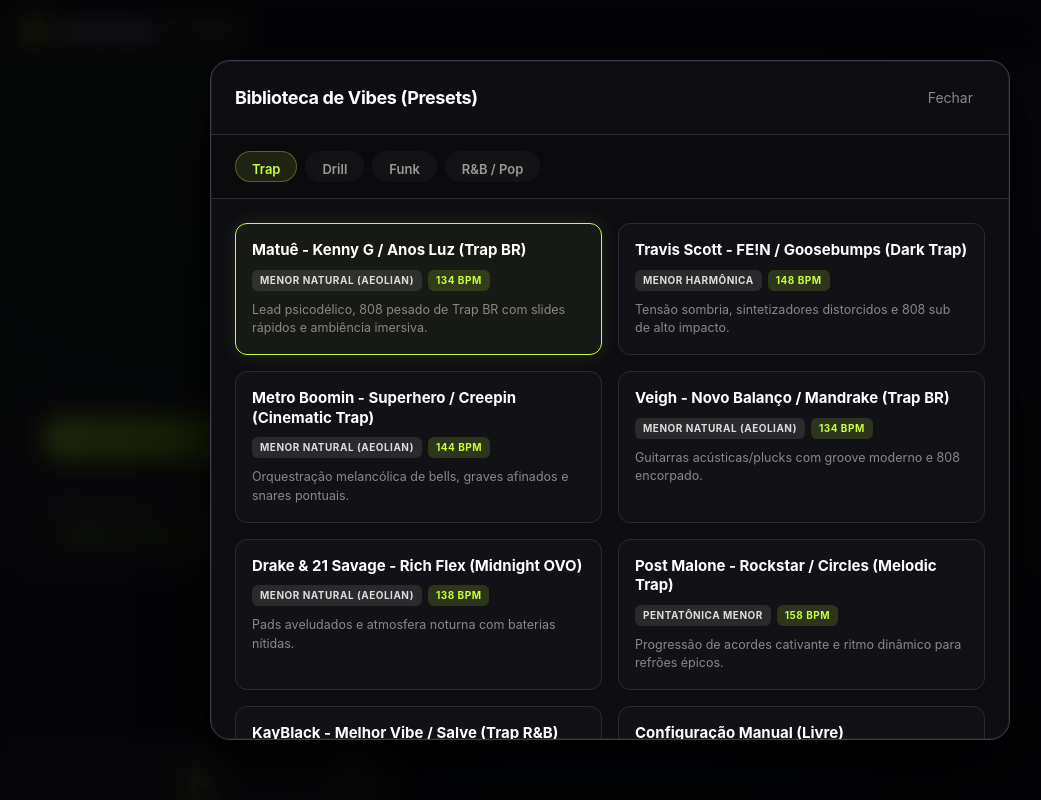
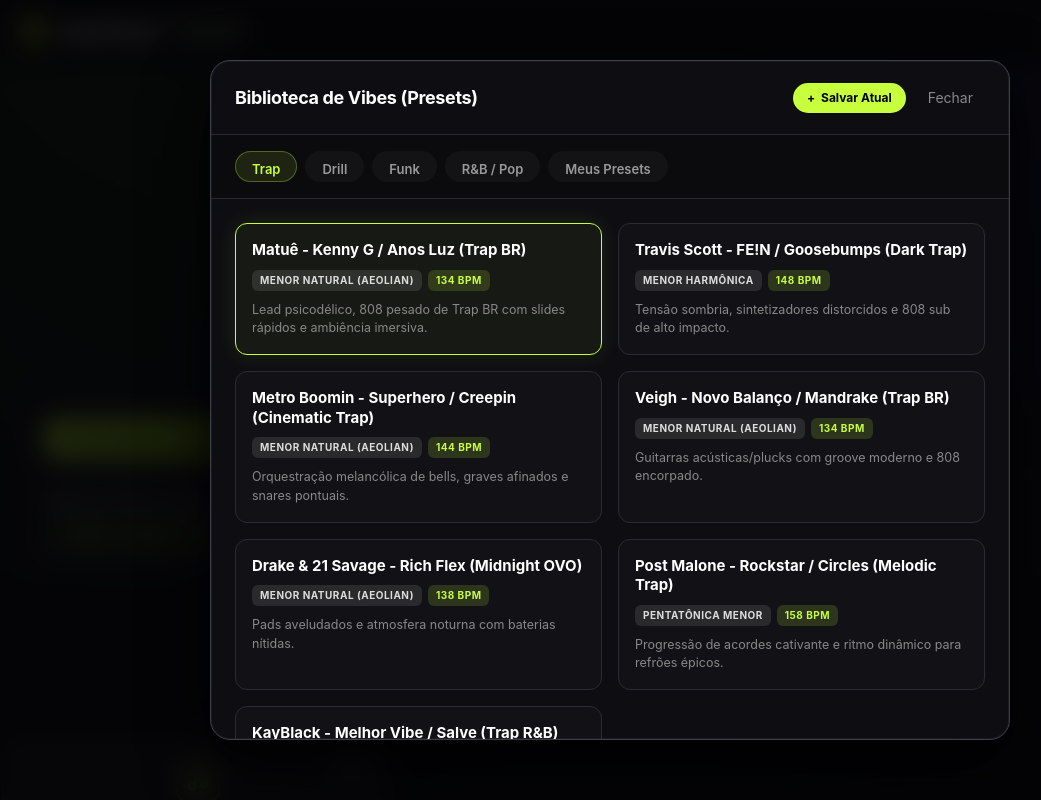
Before and after one commit to srGabrielx/AutoTunelPro, a Next.js app: page / in a window 1280 px wide. Both pictures are taken after a click on the button "1. Matuê - Kenny G / Anos Luz (Trap BR)". Shown: the top 800 px of the page, without its empty margins (30-1071 px from the left). Built offline with nearby package versions, Linux system fonts and the light colour scheme.

Commit message:
feat(presets): remove legacy duplicate presets, add '+ Salvar Atual' preset button and 'Meus Presets' tab with localStorage

```diff
--- a/app/globals.css
+++ b/app/globals.css
@@ -67,6 +67,32 @@
   letter-spacing: -0.02em;
 }
 
+.preset-modal-header-actions {
+  display: flex;
+  align-items: center;
+  gap: 10px;
+}
+
+.save-preset-btn {
+  background: var(--acid);
+  color: #000;
+  border: none;
+  font-size: 12px;
+  font-weight: 700;
+  padding: 6px 14px;
+  border-radius: 20px;
+  cursor: pointer;
+  display: flex;
+  align-items: center;
+  gap: 6px;
+  transition: all 0.2s;
+}
+
+.save-preset-btn:hover {
+  background: #d6ff5c;
+  transform: translateY(-1px);
+}
+
 .close-btn {
   background: transparent;
   border: none;
@@ -81,6 +107,24 @@
 .close-btn:hover {
   background: rgba(255, 255, 255, 0.05);
   color: #fff;
+}
+
+.delete-user-preset-btn {
+  background: transparent;
+  border: none;
+  color: #ff4d4d;
+  font-size: 11px;
+  font-weight: 700;
+  cursor: pointer;
+  padding: 2px 6px;
+  border-radius: 4px;
+  margin-top: 4px;
+  align-self: flex-start;
+  transition: background 0.2s;
+}
+
+.delete-user-preset-btn:hover {
+  background: rgba(255, 77, 77, 0.15);
 }
 
 .preset-tabs {
--- a/components/BeatStudio.tsx
+++ b/components/BeatStudio.tsx
@@ -17,7 +17,7 @@
 } from "../lib/music/types";
 import { downloadMidiBlob } from "../lib/export/midi";
 import { downloadWavBlob } from "../lib/export/wav";
-import { ARTIST_PRESETS, KEYS, SCALES } from "../lib/music/styles";
+import { ARTIST_PRESETS, KEYS, SCALES, type ArtistPresetConfig } from "../lib/music/styles";
 import {
   WorkerErrorResponse,
   WorkerSuccessResponse,
@@ -508,6 +508,17 @@
   // Preset Browser Modal State
   const [isPresetBrowserOpen, setIsPresetBrowserOpen] = useState(false);
   const [presetCategory, setPresetCategory] = useState<string>("Trap");
+  const [userPresets, setUserPresets] = useState<Record<string, ArtistPresetConfig>>(() => {
+    if (typeof window !== "undefined") {
+      try {
+        const saved = localStorage.getItem("autotunel_user_presets");
+        return saved ? JSON.parse(saved) : {};
+      } catch {
+        return {};
+      }
+    }
+    return {};
+  });
 
   // Draggable FAB state
   const [fabPos, setFabPos] = useState<{ x: number; y: number } | null>(null);
@@ -1986,30 +1997,109 @@
           <div className="preset-modal" onClick={(e) => e.stopPropagation()}>
             <div className="preset-modal-header">
               <h2>Biblioteca de Vibes (Presets)</h2>
+              <div className="preset-modal-header-actions">
+                <button
+                  className="save-preset-btn"
+                  onClick={() => {
+                    const name = prompt("Nome do seu Preset:", `Meu Preset ${Object.keys(userPresets).length + 1}`);
+                    if (!name || !name.trim()) return;
+                    const id = `user-${Date.now()}`;
+                    const newConfig: ArtistPresetConfig = {
+                      label: name.trim(),
+                      artist: "Produtor",
+                      songRef: `${key} ${globalScale} · ${bpm} BPM`,
+                      key,
+                      scale: globalScale,
+                      bpm,
+                      style: bassStyle,
+                      complexity,
+                      description: `Preset personalizado criado por você (${melodyLayers.length} camadas).`,
+                      preferredSynths: melodyLayers.map((l) => l.synthType),
+                    };
+                    const updated = { ...userPresets, [id]: newConfig };
+                    setUserPresets(updated);
+                    if (typeof window !== "undefined") {
+                      localStorage.setItem("autotunel_user_presets", JSON.stringify(updated));
+                    }
+                    setPresetCategory("Meus Presets");
+                  }}
+                >
+                  <span>+</span> Salvar Atual
+                </button>
                 <button className="close-btn" onClick={() => setIsPresetBrowserOpen(false)}>
                   Fechar
                 </button>
               </div>
+            </div>
 
             <div className="preset-tabs">
-              {["Trap", "Drill", "Funk", "R&B / Pop"].map(tab => (
+              {["Trap", "Drill", "Funk", "R&B / Pop", "Meus Presets"].map((tab) => (
                 <button
                   key={tab}
                   className={`preset-tab ${presetCategory === tab ? "active" : ""}`}
                   onClick={() => setPresetCategory(tab)}
                 >
-                  {tab}
+                  {tab} {tab === "Meus Presets" && Object.keys(userPresets).length > 0 && `(${Object.keys(userPresets).length})`}
                 </button>
               ))}
             </div>
 
             <div className="preset-grid">
-              {Object.entries(ARTIST_PRESETS)
+              {presetCategory === "Meus Presets" ? (
+                Object.keys(userPresets).length === 0 ? (
+                  <div style={{ gridColumn: "1 / -1", textAlign: "center", padding: "40px 20px", color: "#888" }}>
+                    Nenhum preset salvo ainda. Clique no botão <b>+ Salvar Atual</b> acima para salvar a vibe e timbres que você acabou de criar!
+                  </div>
+                ) : (
+                  Object.entries(userPresets).map(([id, info]) => (
+                    <div
+                      key={id}
+                      className={`preset-card ${artistPreset === id ? "active" : ""}`}
+                      style={{ position: "relative" }}
+                      onClick={() => {
+                        setKey(info.key);
+                        setGlobalScale(info.scale);
+                        setBpm(info.bpm);
+                        setBpmInput(String(info.bpm));
+                        setComplexity(info.complexity);
+                        setBassStyle(info.style);
+                        setDrumStyle(info.style);
+                        setIsPresetBrowserOpen(false);
+                      }}
+                    >
+                      <div className="preset-card-title">{info.label}</div>
+                      <div className="preset-card-tags">
+                        <span className="tag scale">{SCALES[info.scale]?.label || info.scale}</span>
+                        <span className="tag bpm">{info.bpm} BPM</span>
+                      </div>
+                      <div className="preset-card-desc">{info.description}</div>
+                      <button
+                        className="delete-user-preset-btn"
+                        onClick={(e) => {
+                          e.stopPropagation();
+                          if (confirm(`Excluir o preset "${info.label}"?`)) {
+                            const copy = { ...userPresets };
+                            delete copy[id];
+                            setUserPresets(copy);
+                            if (typeof window !== "undefined") {
+                              localStorage.setItem("autotunel_user_presets", JSON.stringify(copy));
+                            }
+                          }
+                        }}
+                      >
+                        🗑️ Excluir
+                      </button>
+                    </div>
+                  ))
+                )
+              ) : (
+                Object.entries(ARTIST_PRESETS)
                   .filter(([id, info]) => {
+                    if (id === "custom") return false;
                     if (presetCategory === "Trap") return info.style.includes("trap") && !info.style.includes("uk");
                     if (presetCategory === "Drill") return info.style.includes("uk") || info.label.toLowerCase().includes("drill");
                     if (presetCategory === "Funk") return info.style.includes("funk");
-                  if (presetCategory === "R&B / Pop") return info.style.includes("rnb") || info.style.includes("pop") || id === "custom";
+                    if (presetCategory === "R&B / Pop") return info.style.includes("rnb") || info.style.includes("pop") || info.style.includes("amapiano");
                     return true;
                   })
                   .map(([id, info]) => (
@@ -2028,7 +2118,8 @@
                       </div>
                       <div className="preset-card-desc">{info.description}</div>
                     </button>
-                ))}
+                  ))
+              )}
             </div>
           </div>
         </div>
--- a/lib/music/styles.ts
+++ b/lib/music/styles.ts
@@ -223,117 +223,6 @@
     complexity: 3,
     description: "Ajuste livre de tom, BPM e estilo.",
   },
-  // Legacy aliases mapped
-  "matue-trapbr": {
-    label: "1. Matuê - Kenny G / Anos Luz (Trap BR)",
-    artist: "Matuê",
-    songRef: "Kenny G · Anos Luz",
-    key: "A",
-    scale: "pentatonic-minor",
-    bpm: 130,
-    style: "trap-br",
-    complexity: 3,
-    description: "Lead psicodélico expressivo e 808 com slides.",
-  },
-  "travis-sicko": {
-    label: "2. Travis Scott - FE!N / Goosebumps (Dark Trap)",
-    artist: "Travis Scott",
-    songRef: "FE!N · Goosebumps",
-    key: "F#",
-    scale: "harmonic-minor",
-    bpm: 148,
-    style: "trap-usa",
-    complexity: 4,
-    description: "Tensão sombria e synths distorcidos.",
-  },
-  "drake-night": {
-    label: "6. Drake & 21 Savage - Rich Flex (Midnight OVO)",
-    artist: "Drake",
-    songRef: "Rich Flex · Knife Talk",
-    key: "E",
-    scale: "natural-minor",
-    bpm: 138,
-    style: "trap-usa",
-    complexity: 3,
-    description: "Pads aveludados e atmosfera noturna.",
-  },
-  "metro-cinematic": {
-    label: "4. Metro Boomin - Superhero (Cinematic Trap)",
-    artist: "Metro Boomin",
-    songRef: "Superhero · Creepin",
-    key: "D",
-    scale: "natural-minor",
-    bpm: 144,
-    style: "trap-usa",
-    complexity: 4,
-    description: "Orquestração melancólica de bells.",
-  },
-  "post-rockstar": {
-    label: "10. Post Malone - Rockstar (Melodic Trap)",
-    artist: "Post Malone",
-    songRef: "Rockstar · Circles",
-    key: "G",
-    scale: "pentatonic-minor",
-    bpm: 158,
-    style: "trap-usa",
-    complexity: 3,
-    description: "Progressão de acordes cativante.",
-  },
-  "funk-mandelao": {
-    label: "7. MC Hariel - Mandelão (Funk SP)",
-    artist: "MC Hariel",
-    songRef: "Ilusão · Mandelão",
-    key: "F",
-    scale: "pentatonic-minor",
-    bpm: 130,
-    style: "funk",
-    complexity: 3,
-    description: "Tamborzão reto com caixas sincopadas.",
-  },
-  "akon-lonely": {
-    label: "Akon Vibe (Smack That / Lonely)",
-    artist: "Akon",
-    songRef: "Smack That · Lonely",
-    key: "C#",
-    scale: "natural-minor",
-    bpm: 128,
-    style: "hip-hop",
-    complexity: 3,
-    description: "Melodia emotiva com hook marcante.",
-  },
-  "reggae-bob": {
-    label: "Reggae Roots (Bob Marley)",
-    artist: "Bob Marley",
-    songRef: "Is This Love · Jamming",
-    key: "A",
-    scale: "natural-minor",
-    bpm: 75,
-    style: "hip-hop",
-    complexity: 2,
-    description: "Vibe positiva, contratempo marcante estilo Reggae.",
-  },
-  "kabza-amapiano": {
-    label: "11. Kabza De Small - Asibe Happy (Amapiano)",
-    artist: "Kabza De Small",
-    songRef: "Asibe Happy · Sponono",
-    key: "F#",
-    scale: "natural-major",
-    bpm: 114,
-    style: "amapiano",
-    complexity: 3,
-    description: "Teclados jazzísticos, log drums suaves e percussões africanas.",
-  },
-  "para-melody": {
-    label: "Melody do Pará (Tecnobrega)",
-    artist: "Música do Pará",
-    songRef: "Aquele 2 por 1",
-    key: "E",
-    scale: "natural-minor",
-    bpm: 165,
-    style: "funk",
-    complexity: 4,
-    description: "BPM acelerado e synth leads penetrantes.",
-  },
 };
 
 // 3. Estilos Base
--- a/lib/music/types.ts
+++ b/lib/music/types.ts
@@ -25,18 +25,7 @@
   | "9-drdre-stilldre"
   | "10-post-rockstar"
   | "11-kabza-amapiano"
-  | "12-kayblack-melhorvibe"
-  // Legacy aliases
-  | "matue-trapbr"
-  | "travis-sicko"
-  | "drake-night"
-  | "metro-cinematic"
-  | "post-rockstar"
-  | "funk-mandelao"
-  | "kabza-amapiano"
-  | "akon-lonely"
-  | "reggae-bob"
-  | "para-melody";
+  | "12-kayblack-melhorvibe";
 
 export type MelodySynthType = "lead" | "pad" | "pluck" | "arp";
 
```
Lines whose indentation alone changed are shown as unchanged.
